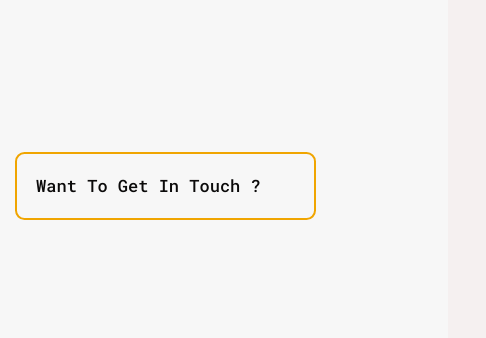
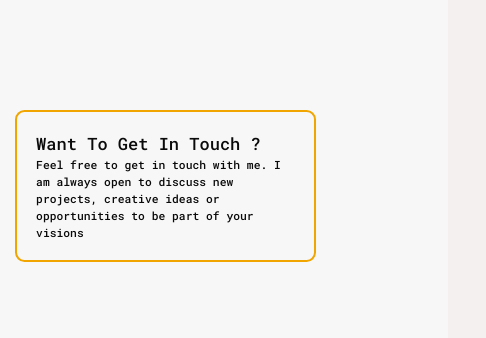
Before and after one commit to alokhegde2/portfolio, an Astro site: page / in a window 1280 px wide. Shown: the part 244-582 px from the top of the page, 794-1280 px from the left. Built offline with nearby package versions, Linux system fonts and the light colour scheme; Astro itself is replaced by a stand-in of ours.

Commit message:
Added card

```diff
--- a/src/components/HomeCard.astro
+++ b/src/components/HomeCard.astro
@@ -3,6 +3,10 @@
 
 <div>
   <h3>Want To Get In Touch ?</h3>
+  <p>
+    Feel free to get in touch with me. I am always open to discuss new projects,
+    creative ideas or opportunities to be part of your visions
+  </p>
 </div>
 
 <style>
@@ -16,6 +20,12 @@
     border: 2px solid #f0a500;
     padding: 1rem;
     border-radius: 0.5rem;
+    cursor: pointer;
+    transition: transform 0.5s ease-out 100ms; /*  shorthand property for transition-property, transition-duration, transition-timing-function, and transition-delay. */
+  }
+
+  div:hover {
+    transform: scale(1.1);
   }
 
   h3 {
@@ -23,4 +33,10 @@
     font-size: 0.9rem;
     font-weight: 500;
   }
+
+  p{
+    font-family: "Roboto Mono";
+    font-size: 0.6rem;
+    font-weight: 400;
+  }
 </style>
```
